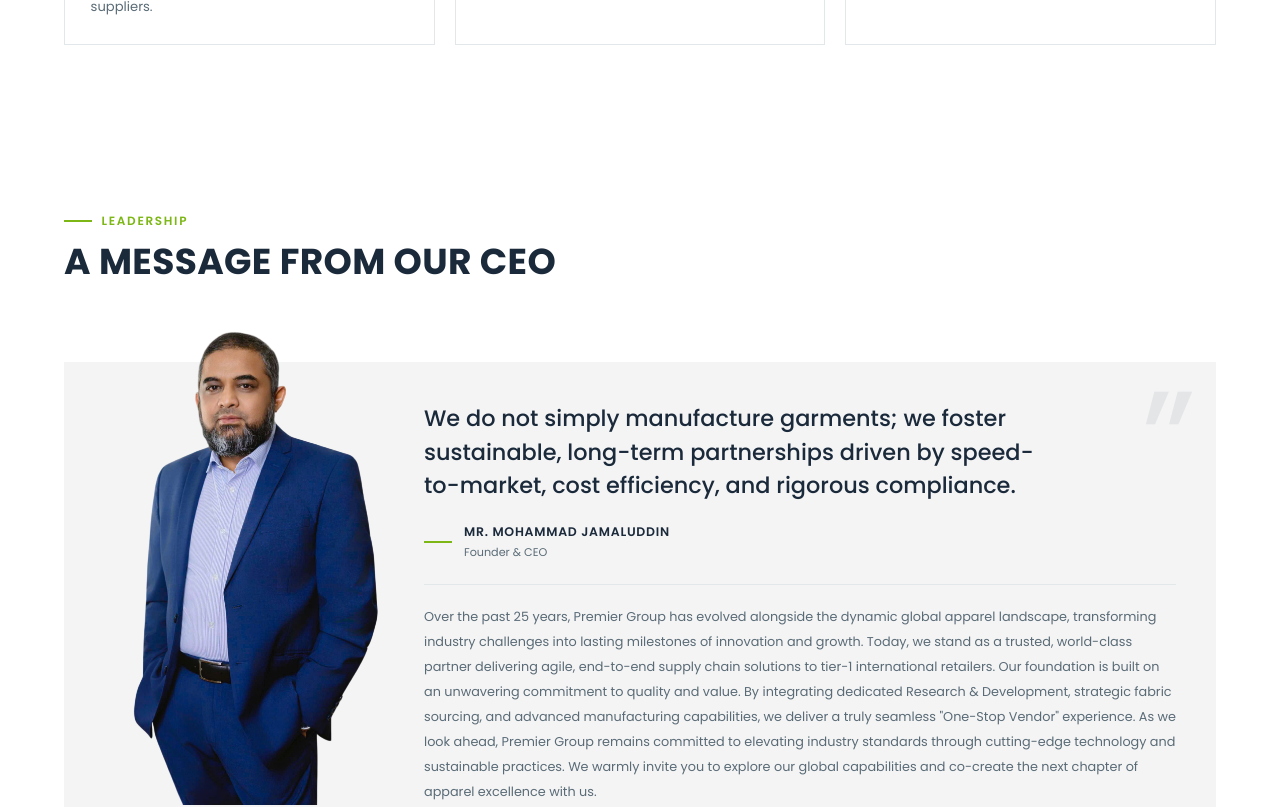
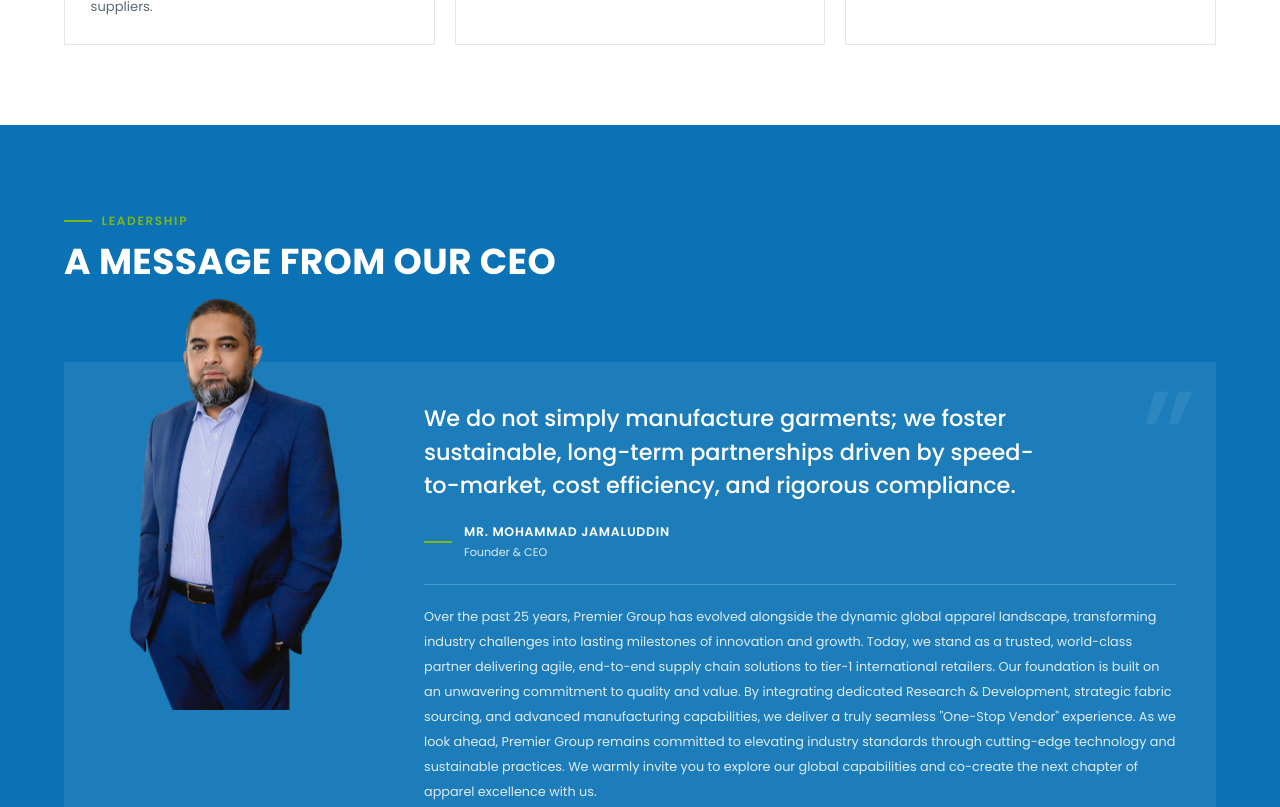
Before and after one commit to muhammed-ijas/Premier-fashion-landing, a React (Vite) app: page / in a window 1280 px wide. Shown: the part 1480-2287 px from the top of the page. Built offline with nearby package versions, Linux system fonts and the light colour scheme.

Commit message:
changes added

```diff
--- a/src/sections/Story.jsx
+++ b/src/sections/Story.jsx
@@ -143,8 +143,7 @@
 
 export default function Story() {
   return (
-    <>
-      <section id="story" className="surface-light py-14 md:py-20">
+    <section id="story" className="surface-blue py-14 md:py-20">
       {/* ---------- CHAIRMAN ----------
            Cut-out portrait overlapping a raised panel. The image is a
            transparent PNG anchored to the panel's bottom edge and allowed
@@ -152,15 +151,15 @@
       <Container>
         <Reveal as="up" className="max-w-2xl">
           <p className="eyebrow mb-3">Leadership</p>
-          <h2 className="section-title-dark text-balance">A message from our CEO</h2>
+          <h2 className="section-title text-balance">A message from our CEO</h2>
         </Reveal>
 
         <Reveal as="up" delay={0.08} className="mt-16 md:mt-20">
-          <div className="relative bg-page px-6 pb-8 pt-28 sm:px-8 md:px-10 md:pb-10 md:pt-10">
+          <div className="relative bg-white/[0.07] px-6 pb-8 pt-28 sm:px-8 md:px-10 md:pb-10 md:pt-10">
             {/* faint quote glyph, sized as a graphic rather than an icon */}
             <span
               aria-hidden="true"
-              className="pointer-events-none absolute right-5 top-2 select-none font-sans text-[7rem] leading-none text-ink/[0.07] md:text-[9rem]"
+              className="pointer-events-none absolute right-5 top-2 select-none font-sans text-[7rem] leading-none text-white/[0.07] md:text-[9rem]"
             >
               &rdquo;
             </span>
@@ -172,7 +171,8 @@
                   src={aboutMedia.ceoPortrait}
                   alt={`${company.founder}, ${company.founderTitle}`}
                   loading="lazy"
-                  className="absolute bottom-0 left-1/2 h-[calc(100%+6rem)] w-auto max-w-none -translate-x-1/2 object-contain object-bottom md:left-0 md:h-[calc(100%+5rem)] md:translate-x-0"
+                  className="absolute -top-28 left-1/2 w-[190px] -translate-x-1/2 object-contain object-bottom md:-top-24 md:left-0 md:w-[240px] md:translate-x-0 lg:-top-28 lg:w-[280px]"
+                  style={{ bottom: 0, height: "auto", maxHeight: "none" }}
                 />
               )}
 
@@ -180,23 +180,23 @@
               <div aria-hidden="true" className="hidden md:block" />
 
               <div className="pt-2 md:pt-0">
-                <blockquote className="text-balance text-[1.1rem] font-medium leading-[1.5] text-ink md:text-[1.4rem]">
+                <blockquote className="text-balance text-[1.1rem] font-medium leading-[1.5] text-white md:text-[1.4rem]">
                   {ceoMessage.quote}
                 </blockquote>
 
                 <div className="mt-5 flex items-center gap-3">
                   <span aria-hidden="true" className="h-[2px] w-7 shrink-0 bg-green" />
                   <div>
-                    <p className="text-[0.78rem] font-semibold uppercase tracking-[0.06em] text-ink">
+                    <p className="text-[0.78rem] font-semibold uppercase tracking-[0.06em] text-white">
                       {company.founder}
                     </p>
-                    <p className="mt-0.5 text-[0.7rem] text-body">
+                    <p className="mt-0.5 text-[0.7rem] text-fg-muted">
                       {company.founderTitle}
                     </p>
                   </div>
                 </div>
 
-                <p className="mt-6 border-t border-hairline pt-5 text-[0.8rem] leading-[1.95] text-body">
+                <p className="mt-6 border-t border-line pt-5 text-[0.8rem] leading-[1.95] text-fg-muted">
                   {ceoMessage.statement}
                 </p>
               </div>
@@ -205,11 +205,8 @@
         </Reveal>
       </Container>
 
-      </section>
-
-      <section className="surface-blue py-14 md:py-20">
-        {/* ---------- HISTORY ---------- */}
-        <Container>
+      {/* ---------- HISTORY ---------- */}
+      <Container className="mt-14 md:mt-20">
         <Reveal as="up" className="max-w-2xl">
           <p className="eyebrow mb-3">Our history</p>
           <h2 className="section-title text-balance">Two decades of advancement</h2>
@@ -218,8 +215,7 @@
         <Reveal as="up" delay={0.08} className="mt-7">
           <History />
         </Reveal>
-        </Container>
-      </section>
-    </>
+      </Container>
+    </section>
   );
 }
```
